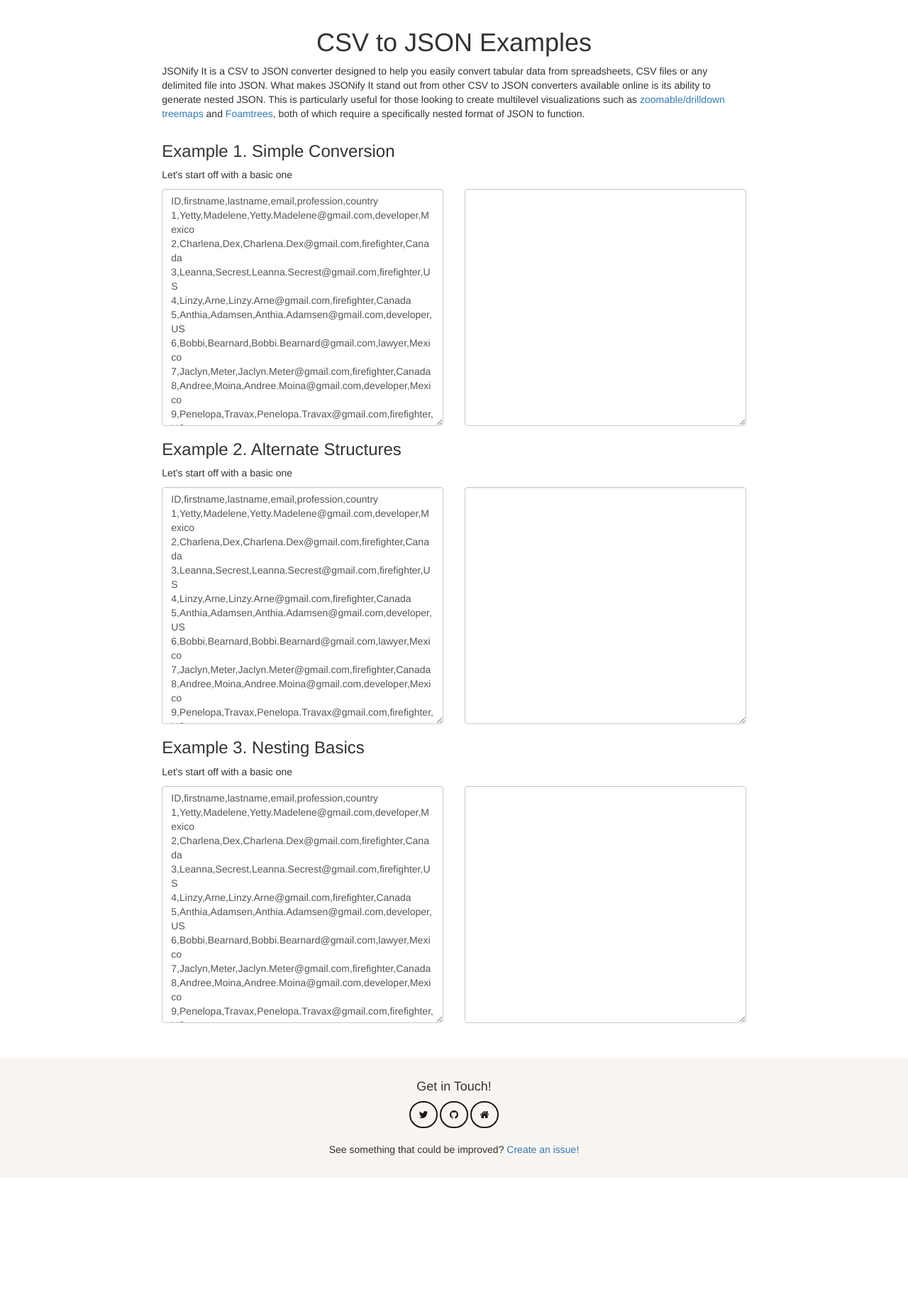
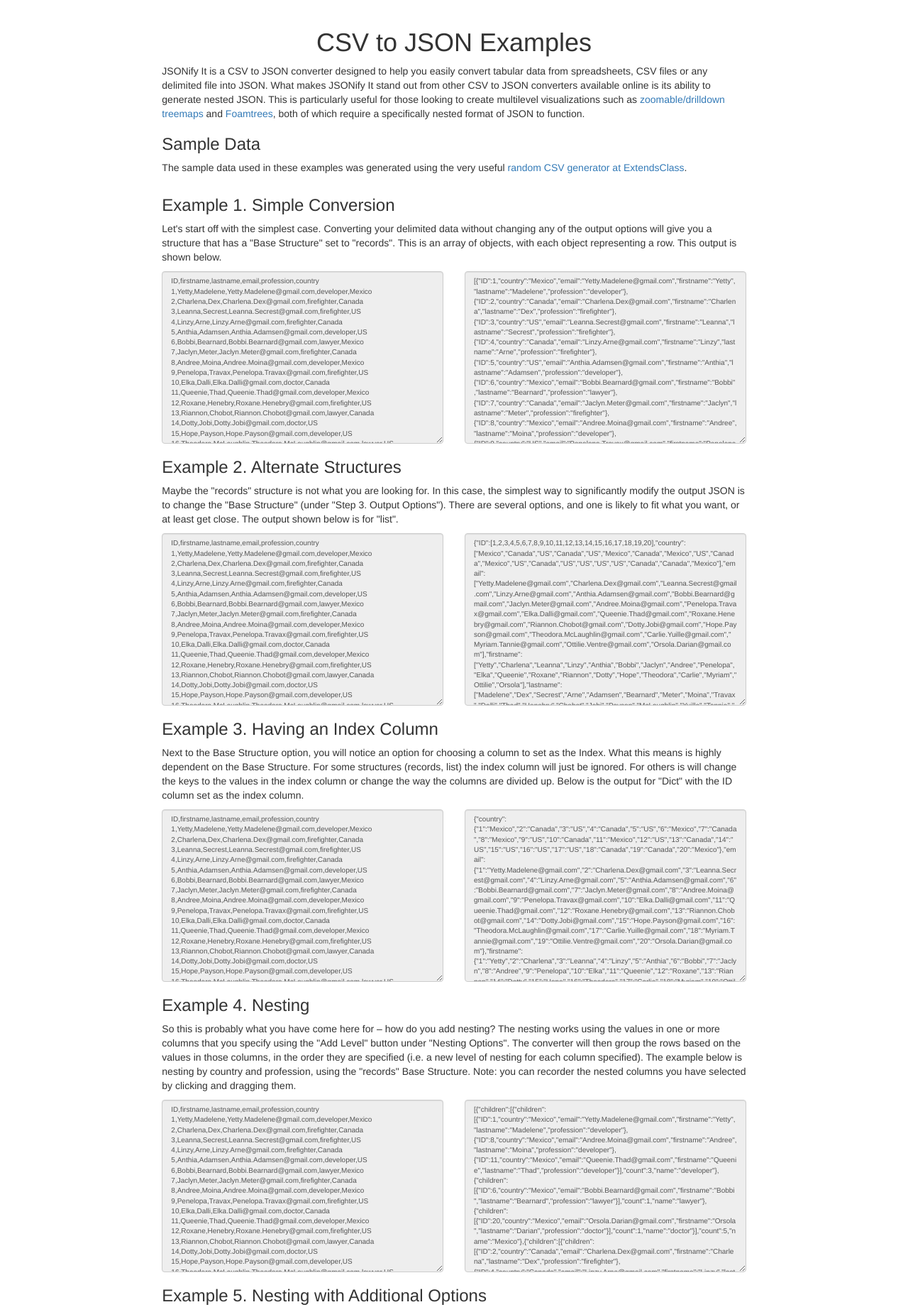
Before and after one commit to vladimiriii/jsonify-it, a Flask app: page /csv-to-json-examples in a window 1280 px wide. Shown: the part 72-1920 px from the top of the page at 71% size. Before the commit the page ends 1731 px from the top, so only its background shows below. Run offline with Flask 2, Linux system fonts and the light colour scheme; parts of the project's set-up code (start-up, migrations or seed data) failed here and were passed over; some libraries are stand-ins or nearby versions.

Commit message:
Added an examples page.

```diff
--- /dev/null
+++ b/app/static/custom/examples.css
@@ -0,0 +1,3 @@
+textarea.form-control {
+    font-size: 10px;
+}
--- a/app/static/js/csv-to-json-examples.js
+++ b/app/static/js/csv-to-json-examples.js
@@ -1,7 +1,70 @@
 $(document).ready(function(){
+
+	// Populate the input fields
 	const examples = $("#examples").children();
-
 	for (let i = 1; i <= examples.length; i++) {
 		$("#example-input-" + String(i)).text(inputData);
 	}
+
+	// Example 1
+	addOutputData(1, inputData, {"base_structure": "records"});
+	addOutputData(2, inputData, {"base_structure": "list"});
+	addOutputData(3, inputData, {"base_structure": "dict", "index_col": "ID"});
+	addOutputData(4, inputData, {"base_structure": "records", "col_names": "country,profession"});
+	addOutputData(5, inputData, {
+		"base_structure": "records",
+		"col_names": "country,profession",
+		"name_key": "groupedBy",
+		"child_key": "records",
+		"sum_field": "ID",
+		"avg_field": "ID"
+	});
 })
+
+
+async function addOutputData(i, inputData, params) {
+	let url = generateURL(params);
+	const exampleOutput = await getJSONData(inputData, url);
+	$("#example-output-" + String(i)).text(exampleOutput);
+}
+
+
+function generateURL(additionalParams) {
+	const params = {
+		"csv_sep": ",",
+		"header_sel": true,
+		"wrapper": false,
+		"file_or_input": "input",
+		...additionalParams
+	};
+
+	let urlParams = "/output?";
+	for (p in params) {
+		urlParams += p + "=" + params[p] + "&";
+	}
+	urlParams = urlParams.substring(0, urlParams.length - 1);
+
+	let url = window.location.origin;
+	url += urlParams;
+
+	return url
+}
+
+
+function getJSONData(data, url) {
+	const dataJson = {data: data};
+	return new Promise((resolve, reject) => {
+		$.ajax({
+		  	type: "POST",
+		  	url: url,
+		  	data: dataJson,
+			dataType: "text",
+			success: (response) => {
+                resolve(response);
+            },
+            error: (response) => {
+                reject(response);
+            }
+		})
+	})
+};
--- a/app/templates/csv-to-json-examples.html
+++ b/app/templates/csv-to-json-examples.html
@@ -9,6 +9,7 @@
 	<!-- Custom Scripts -->
 	<script defer type="text/javascript" src="{{ url_for('static',filename='js/csv-to-json-examples.js') }}?v=1.0"></script>
 	<script defer type="text/javascript" src="{{ url_for('static',filename='js/example-data.js') }}?v=1.0"></script>
+	<link rel="stylesheet" type="text/css" href="{{ url_for('static', filename='custom/examples.css') }}?v=1.0">
 
 </head>
 <body id="page-top" class="index">
@@ -22,6 +23,8 @@
 		<div class="row">
 			<div class="col-md-8 col-md-offset-2 text-justified">
 		      <p>JSONify It is a CSV to JSON converter designed to help you easily convert tabular data from spreadsheets, CSV files or any delimited file into JSON. What makes JSONify It stand out from other CSV to JSON converters available online is its ability to generate nested JSON. This is particularly useful for those looking to create multilevel visualizations such as <a href="https://bost.ocks.org/mike/treemap/" target="_blank">zoomable/drilldown treemaps</a> and <a href="https://carrotsearch.com/foamtree/" target="_blank">Foamtrees</a>, both of which require a specifically nested format of JSON to function.</p>
+			  <h3>Sample Data</h3>
+			  <p>The sample data used in these examples was generated using the very useful <a href="https://extendsclass.com/csv-generator.html">random CSV generator at ExtendsClass</a>.</p>
 			</div>
 		</div>
 		<div class="row">
@@ -29,13 +32,13 @@
 				<div class="row">
 					<div class="col-md-12">
 						<h3>Example 1. Simple Conversion</h3>
-						<p>Let's start off with a basic one</p>
+						<p>Let's start off with the simplest case. Converting your delimited data without changing any of the output options will give you a structure that has a "Base Structure" set to "records". This is an array of objects, with each object representing a row. This output is shown below.</p>
 						<div class="row">
 							<div class="col-md-6">
-					    		<textarea class="form-control" id="example-input-1" rows="16"></textarea>
+					    		<textarea readonly class="form-control" id="example-input-1" rows="16"></textarea>
 							</div>
 							<div class="col-md-6">
-					    		<textarea class="form-control" id="example-output-1" rows="16"></textarea>
+					    		<textarea readonly class="form-control" id="example-output-1" rows="16"></textarea>
 							</div>
 						</div>
 					</div>
@@ -43,29 +46,68 @@
 				<div class="row">
 					<div class="col-md-12">
 						<h3>Example 2. Alternate Structures</h3>
-						<p>Let's start off with a basic one</p>
+						<p>Maybe the "records" structure is not what you are looking for. In this case, the simplest way to significantly modify the output JSON is to change the "Base Structure" (under "Step 3. Output Options"). There are several options, and one is likely to fit what you want, or at least get close. The output shown below is for "list".</p>
 						<div class="row">
 							<div class="col-md-6">
-					    		<textarea class="form-control" id="example-input-2" rows="16"></textarea>
+					    		<textarea readonly class="form-control" id="example-input-2" rows="16"></textarea>
 							</div>
 							<div class="col-md-6">
-					    		<textarea class="form-control" id="example-output-2" rows="16"></textarea>
+					    		<textarea readonly class="form-control" id="example-output-2" rows="16"></textarea>
 							</div>
 						</div>
 					</div>
 				</div>
 				<div class="row">
 					<div class="col-md-12">
-						<h3>Example 3. Nesting Basics</h3>
-						<p>Let's start off with a basic one</p>
+						<h3>Example 3. Having an Index Column</h3>
+						<p>Next to the Base Structure option, you will notice an option for choosing a column to set as the Index. What this means is highly dependent on the Base Structure. For some structures (records, list) the index column will just be ignored. For others is will change the keys to the values in the index column or change the way the columns are divided up. Below is the output for "Dict" with the ID column set as the index column.</p>
 						<div class="row">
 							<div class="col-md-6">
-					    		<textarea class="form-control" id="example-input-3" rows="16"></textarea>
+					    		<textarea readonly class="form-control" id="example-input-3" rows="16"></textarea>
 							</div>
 							<div class="col-md-6">
-					    		<textarea class="form-control" id="example-output-3" rows="16"></textarea>
+					    		<textarea readonly class="form-control" id="example-output-3" rows="16"></textarea>
 							</div>
 						</div>
+					</div>
+				</div>
+				<div class="row">
+					<div class="col-md-12">
+						<h3>Example 4. Nesting</h3>
+						<p>So this is probably what you have come here for – how do you add nesting? The nesting works using the values in one or more columns that you specify using the "Add Level" button under "Nesting Options". The converter will then group the rows based on the values in those columns, in the order they are specified (i.e. a new level of nesting for each column specified). The example below is nesting by country and profession, using the "records" Base Structure. Note: you can recorder the nested columns you have selected by clicking and dragging them.</p>
+						<div class="row">
+							<div class="col-md-6">
+					    		<textarea readonly class="form-control" id="example-input-4" rows="16"></textarea>
+							</div>
+							<div class="col-md-6">
+					    		<textarea readonly class="form-control" id="example-output-4" rows="16"></textarea>
+							</div>
+						</div>
+					</div>
+				</div>
+				<div class="row">
+					<div class="col-md-12">
+						<h3>Example 5. Nesting with Additional Options</h3>
+						<p>In addition to adding levels of nesting, you also have some convenience options.</p>
+						<h4>Renaming Fields</h4>
+						<p>By default, the grouped rows will be provided with a key "children". If you want a different key, you can specify it by entering a value in the "Children Key" field. The group will also get a "name" key which specifies the value that is being grouped by. This can also be changed.</p>
+						<h4>Summary Statistics</h4>
+						<p>If you have numerical values, you can add summary statistics for each group. This is fairly limited at the moment: only one column and only a sum and an average.</p>
+						<p>The output below has been structured in the same way as Example 4, but with changed keys ("name" -> "groupedBy", "children" -> "records") and summary statistics added (for the ID column in both cases).</p>
+						<div class="row">
+							<div class="col-md-6">
+					    		<textarea readonly class="form-control" id="example-input-5" rows="16"></textarea>
+							</div>
+							<div class="col-md-6">
+					    		<textarea readonly class="form-control" id="example-output-5" rows="16"></textarea>
+							</div>
+						</div>
+					</div>
+				</div>
+				<div class="row">
+					<div class="col-md-12">
+						<h3>Why is not working?</h3>
+						<p>There are certain combinations of structures and nesting that will simply not work when combined. When it doesn't work, you will get a very generic error message (sorry about that). In those cases, you will have to try a different combination.</p>
 					</div>
 				</div>
 			</div>
--- a/app/templates/index.html
+++ b/app/templates/index.html
@@ -126,10 +126,6 @@
 															<li>
 																<input type="radio" id="ex1_5" name="ex1" value="list">
 																<label for="ex1_5">List </label>
-															</li>
-															<li>
-																<input type="radio" id="ex1_6" name="ex1" value="series">
-																<label for="ex1_6">Series </label>
 															</li>
 														</ul>
 													</div>
@@ -331,7 +327,7 @@
 <div class="row">
 	<div class="col-md-8 col-md-offset-2">
 		<h3>Need Help?</h3>
-		<p>Having issues getting the correct structure? Take a look at the <a href="./csv-to-json-examples">examples page</a>. If you are still stuck, get in touch and we'll try to help you out!</p>
+		<p>Having trouble getting the correct structure? Take a look at the <a href="./csv-to-json-examples">examples page</a>. If you are still stuck, get in touch and we'll try to help you out!</p>
 	</div>
 </div>
 <div class="row">
```
